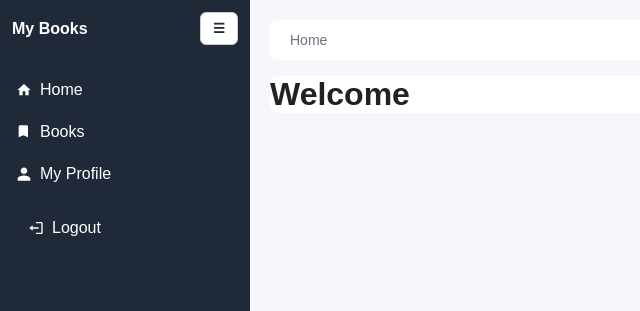
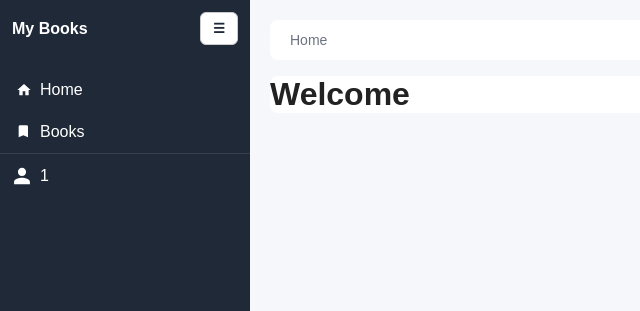
Before and after one commit to muneer2ishtech/vue-book-app, a Vue app: page / in a window 1280 px wide. Shown: the top 311 px of the page, without its empty margins (0-640 px from the left). Built offline with nearby package versions, Linux system fonts and the light colour scheme; sample sign-in values are in the browser's storage.

Commit message:
nav bar with user menu

```diff
--- a/src/components/Navbar.vue
+++ b/src/components/Navbar.vue
@@ -1,5 +1,6 @@
 <template>
   <div :class="['sidebar', { collapsed: collapsed }]">
+    <!-- Top section -->
     <div
       style="
         padding: 12px;
@@ -13,7 +14,8 @@
       <button class="btn" @click="$emit('toggle')">☰</button>
     </div>
 
-    <div style="margin-top: 12px">
+    <!-- Nav links -->
+    <div style="margin-top: 12px; flex: 1">
       <div class="nav-item" @click="goHome">
         <svg width="16" height="16" viewBox="0 0 24 24">
           <path fill="currentColor" d="M10 20v-6h4v6h5v-8h3L12 3 2 12h3v8z" />
@@ -41,33 +43,30 @@
         </svg>
         <span v-if="!collapsed">Users</span>
       </div>
+    </div>
 
-      <div class="nav-item" @click="goMyProfile">
-        <svg width="16" height="16" viewBox="0 0 24 24">
+    <!-- Bottom user menu -->
+    <div class="user-menu" ref="menuRef">
+      <div class="user-info" @click="toggleDropdown">
+        <svg width="20" height="20" viewBox="0 0 24 24">
           <path
             fill="currentColor"
             d="M12 12c2.7 0 4.9-2.2 4.9-4.9S14.7 2.2 12 2.2 7.1 4.4 7.1 7.1 9.3 12 12 12zm0 2.2c-3.2 0-9.5 1.6-9.5 4.9V22h19v-2.9c0-3.3-6.3-4.9-9.5-4.9z"
           />
         </svg>
-        <span v-if="!collapsed">My Profile</span>
+        <span v-if="!collapsed">{{ auth.user.sub }}</span>
       </div>
-    </div>
 
-    <div style="margin-top: auto; padding: 12px">
-      <div class="nav-item" @click="logout">
-        <svg width="16" height="16" viewBox="0 0 24 24">
-          <path
-            fill="currentColor"
-            d="M16 13v-2H7V8l-5 4 5 4v-3zM20 3h-8v2h8v14h-8v2h8c1.1 0 2-.9 2-2V5c0-1.1-.9-2-2-2z"
-          />
-        </svg>
-        <span v-if="!collapsed">Logout</span>
+      <div v-if="dropdownOpen" class="dropdown">
+        <div class="dropdown-item" @click="goMyProfile">My Profile</div>
+        <div class="dropdown-item" @click="logout">Logout</div>
       </div>
     </div>
   </div>
 </template>
 
 <script lang="ts" setup>
+import { ref, onMounted, onBeforeUnmount } from 'vue';
 import { useRouter } from 'vue-router';
 import { useAuthStore } from '../stores/auth';
 
@@ -75,6 +74,9 @@ const props = defineProps<{ collapsed: boolean }>();
 
 const router = useRouter();
 const auth = useAuthStore();
+
+const dropdownOpen = ref(false);
+const menuRef = ref<HTMLElement | null>(null);
 
 function goHome() {
   router.push({ name: 'Home' });
@@ -89,17 +91,74 @@ function goUsers() {
 }
 
 function goMyProfile() {
+  dropdownOpen.value = false;
   router.push({ name: 'UserProfileView', params: { id: auth.user.userId } });
 }
 
 function logout() {
+  dropdownOpen.value = false;
   auth.logout();
   router.push({ name: 'SignIn' });
 }
+
+function toggleDropdown() {
+  dropdownOpen.value = !dropdownOpen.value;
+}
+
+// Close dropdown when clicking outside
+function handleClickOutside(event: MouseEvent) {
+  if (menuRef.value && !menuRef.value.contains(event.target as Node)) {
+    dropdownOpen.value = false;
+  }
+}
+
+onMounted(() => {
+  document.addEventListener('click', handleClickOutside);
+});
+
+onBeforeUnmount(() => {
+  document.removeEventListener('click', handleClickOutside);
+});
 </script>
 
 <style scoped>
 .nav-item:hover {
   background: rgba(255, 255, 255, 0.05);
 }
+
+.user-menu {
+  padding: 12px;
+  border-top: 1px solid rgba(255, 255, 255, 0.1);
+  position: relative;
+  cursor: pointer;
+}
+
+.user-info {
+  display: flex;
+  align-items: center;
+  gap: 8px;
+}
+
+.dropdown {
+  position: absolute;
+  bottom: 48px; /* above the bottom user info */
+  left: 12px;
+  background: white;
+  color: #222;
+  border-radius: 6px;
+  overflow: hidden;
+  box-shadow: 0 4px 12px rgba(0, 0, 0, 0.1);
+  min-width: 160px;
+  z-index: 10;
+}
+
+.dropdown-item {
+  padding: 10px 16px;
+  cursor: pointer;
+  font-weight: 600;
+}
+
+.dropdown-item:hover {
+  background: #f0f0f0;
+}
 </style>
```
